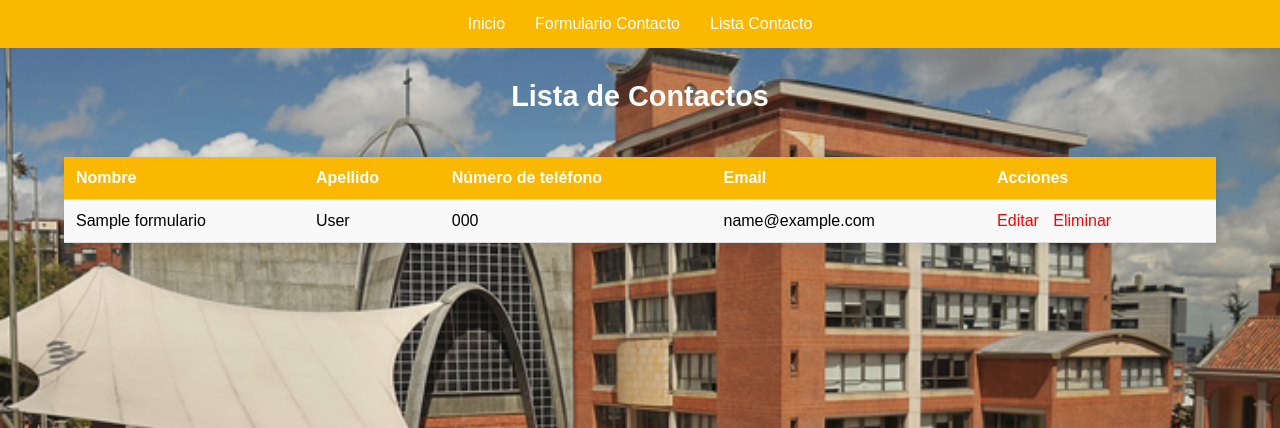
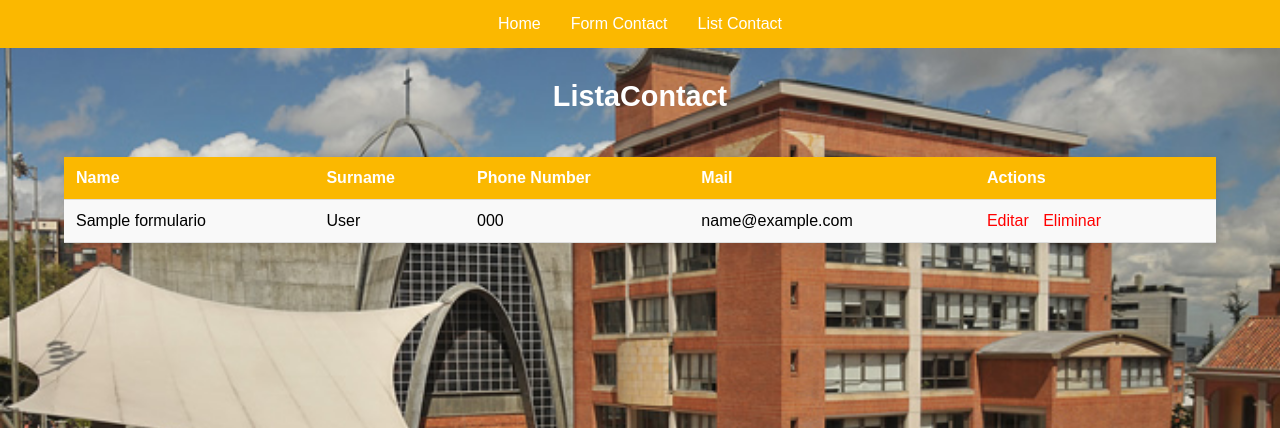
Before and after one commit to KeviinMoralees/proyecto-php, a PHP site: page /list.php in a window 1280 px wide. Shown: the top 428 px of the page. Run offline with PHP 8.4, Linux system fonts and the light colour scheme; tables that the repository leaves empty hold one stand-in row (values such as "Sample post").

Commit message:
Cambio de idioma list.php

```diff
--- a/list.php
+++ b/list.php
@@ -13,22 +13,28 @@ include 'read.php';
 <body>
 <header>
     <nav class="navbar">
-        <ul>
-            <li><a class="nav-link" href="index.php">Inicio</a></li>
-            <li><a class="nav-link" href="contact.php">Formulario Contacto</a></li>
-            <li><a class="nav-link" href="list.php">Lista Contacto</a></li>
-        </ul>
+    <ul class="">
+<li class="">
+    <a class="nav-link" href="index.php">Home</a>
+  </li>
+      <li class="">
+        <a class="nav-link" href="contact.php">Form Contact</a>
+      </li>
+      <li class="">
+        <a class="nav-link" href="list.php">List Contact</a>
+      </li>
+    </ul>
     </nav>
 </header>
 
-<h2 class='list'>Lista de Contactos</h2>
+<h2 class='list'>ListaContact</h2>
 <table>
     <tr>
-        <th>Nombre</th>
-        <th>Apellido</th>
-        <th>Número de teléfono</th>
-        <th>Email</th>
-        <th>Acciones</th>
+        <th>Name</th>
+        <th>Surname</th>
+        <th>Phone Number</th>
+        <th>Mail</th>
+        <th>Actions</th>
     </tr>
     <?php foreach ($users as $user) { ?>
     <tr>
```
